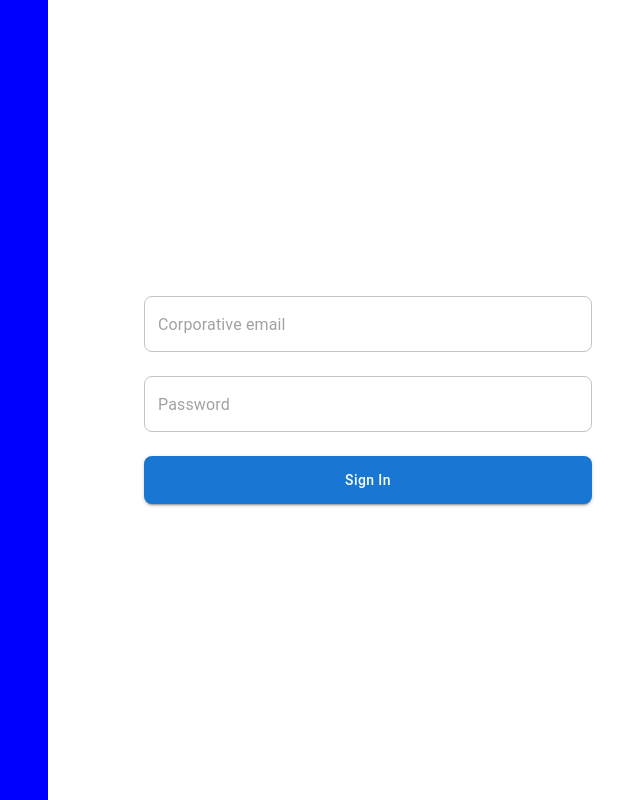
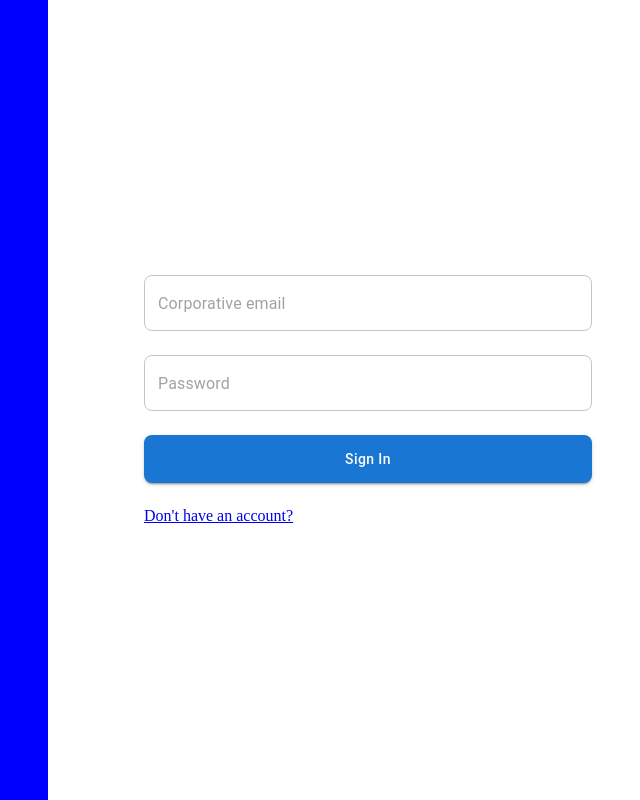
Before and after one commit to sneuder/cms-client, a Next.js app: page /admin/signin in a window 1280 px wide. Shown: the whole page, without its empty margins (592-1232 px from the left). Built offline with nearby package versions, Linux system fonts and the light colour scheme.

Commit message:
feat: links

```diff
--- a/src/components/credentialsForm/index.tsx
+++ b/src/components/credentialsForm/index.tsx
@@ -1,3 +1,4 @@
+import Link from 'next/link';
 import { FC } from 'react';
 
 import { Button } from '@mui/material';
@@ -55,6 +56,12 @@ const CredentialsForm: FC<any> = ({ role, auth, service }) => {
         >
           {auth === 'signin' ? 'Sign In' : 'Sign Up'}
         </Button>
+
+        {auth === 'signup' ? (
+          <Link href={`/${role}/signin`}>Already have an account?</Link>
+        ) : (
+          <Link href={`/${role}/signup`}>Don&#39;t have an account?</Link>
+        )}
       </ContainerForm>
     </Form>
   );
```
